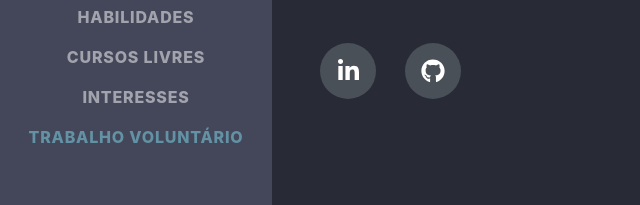
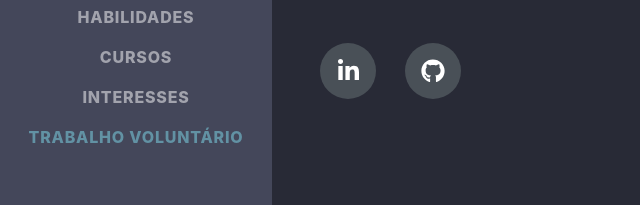
Before and after one commit to doardin/web_curriculo, a plain HTML site: page index.html in a window 1280 px wide. Shown: the part 475-680 px from the top of the page, 0-640 px from the left. Drawn offline with nearby package versions, Linux system fonts and the light colour scheme; a web font is replaced by a local one.

Commit message:
web_curriculo

```diff
--- a/index.html
+++ b/index.html
@@ -30,7 +30,7 @@
                     <li class="nav-item"><a class="nav-link js-scroll-trigger" href="#experience">Experiência</a></li>
                     <li class="nav-item"><a class="nav-link js-scroll-trigger" href="#education">Educação</a></li>
                     <li class="nav-item"><a class="nav-link js-scroll-trigger" href="#skills">Habilidades</a></li>
-                    <li class="nav-item"><a class="nav-link js-scroll-trigger" href="#awards">Cursos Livres</a></li>
+                    <li class="nav-item"><a class="nav-link js-scroll-trigger" href="#awards">Cursos</a></li>
                     <li class="nav-item"><a class="nav-link js-scroll-trigger" href="#interests">Interesses</a></li>
                     <li class="nav-item"><a class="nav-link js-scroll-trigger" href="#trabalhovoluntario">Trabalho Voluntário</a></li>
                 </ul>
```
